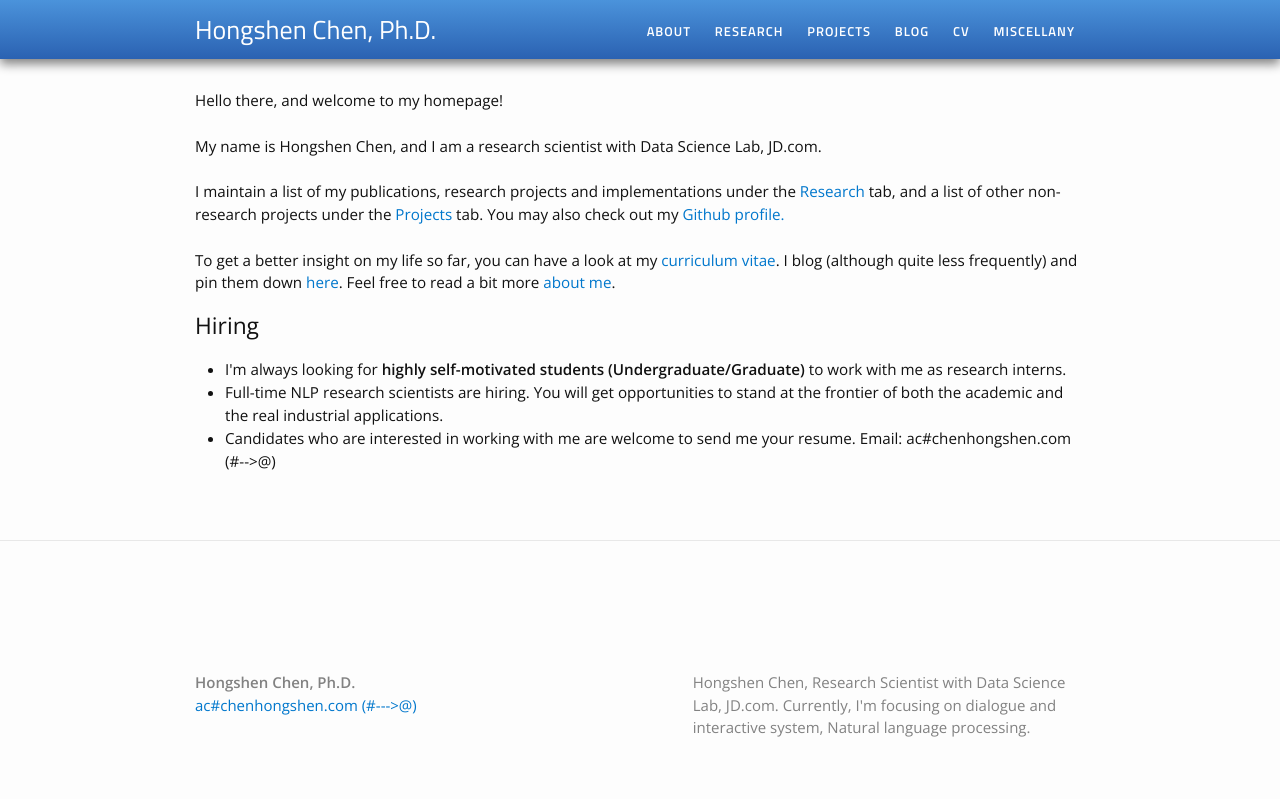
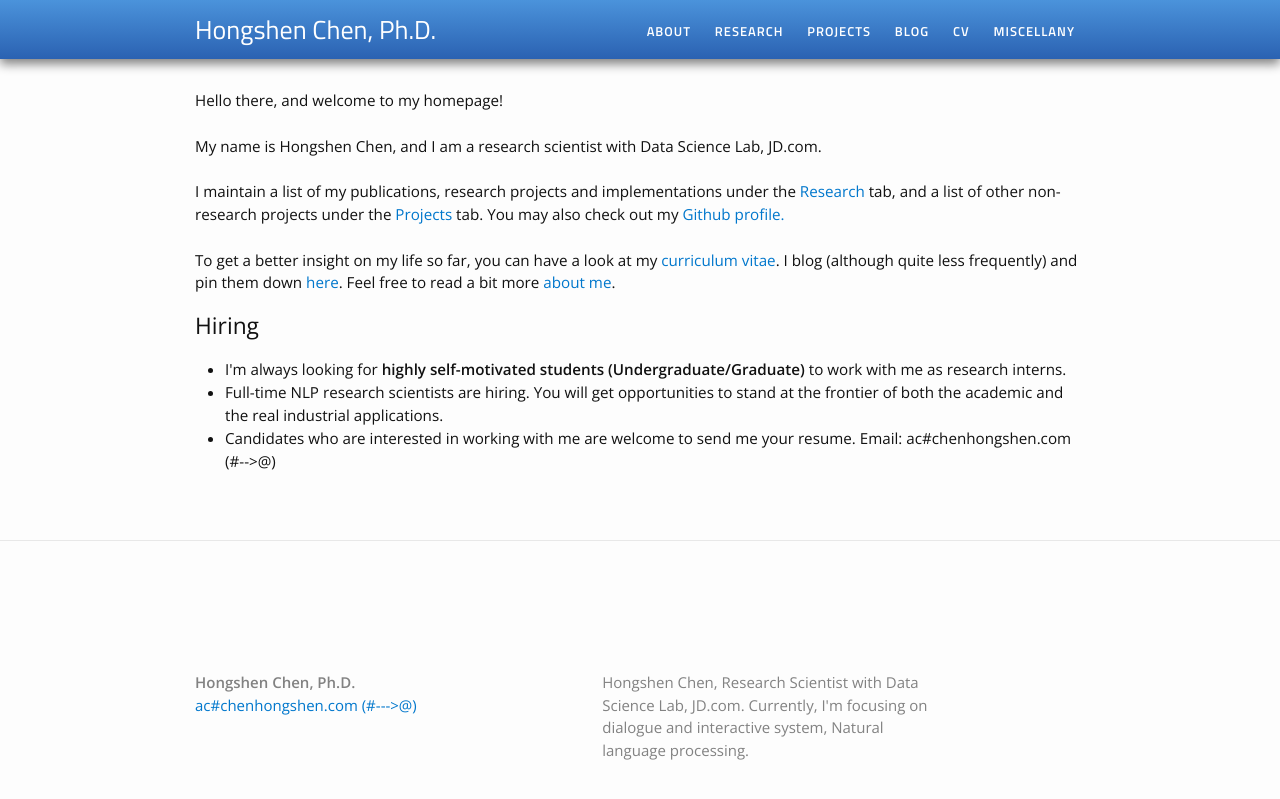
Before and after one commit to chenhongshen/chenhongshen.github.io, a Jekyll site: the page built from index.html, in a window 1280 px wide. Shown: the top 799 px of the page. Built offline with Jekyll 4.4.1, drawn with Linux system fonts in a browser that asks for light colours; a script that is not in the unit is left out.

Commit message:
Update _layout.scss

```diff
--- a/_sass/_layout.scss
+++ b/_sass/_layout.scss
@@ -30,19 +30,24 @@
     padding-left: $spacing-unit / 2;
 }
 
+.footer-col-0 {
+    width: -webkit-calc(15% - (#{$spacing-unit} / 2));
+    width:         calc(15% - (#{$spacing-unit} / 2));
+}
+
 .footer-col-1 {
-    width: -webkit-calc(35% - (#{$spacing-unit} / 2));
-    width:         calc(35% - (#{$spacing-unit} / 2));
+    width: -webkit-calc(30% - (#{$spacing-unit} / 2));
+    width:         calc(30% - (#{$spacing-unit} / 2));
 }
 
 .footer-col-2 {
-    width: -webkit-calc(20% - (#{$spacing-unit} / 2));
-    width:         calc(20% - (#{$spacing-unit} / 2));
+    width: -webkit-calc(15% - (#{$spacing-unit} / 2));
+    width:         calc(15% - (#{$spacing-unit} / 2));
 }
 
 .footer-col-3 {
-    width: -webkit-calc(45% - (#{$spacing-unit} / 2));
-    width:         calc(45% - (#{$spacing-unit} / 2));
+    width: -webkit-calc(40% - (#{$spacing-unit} / 2));
+    width:         calc(40% - (#{$spacing-unit} / 2));
 }
 
 @include media-query($on-laptop) {
```
